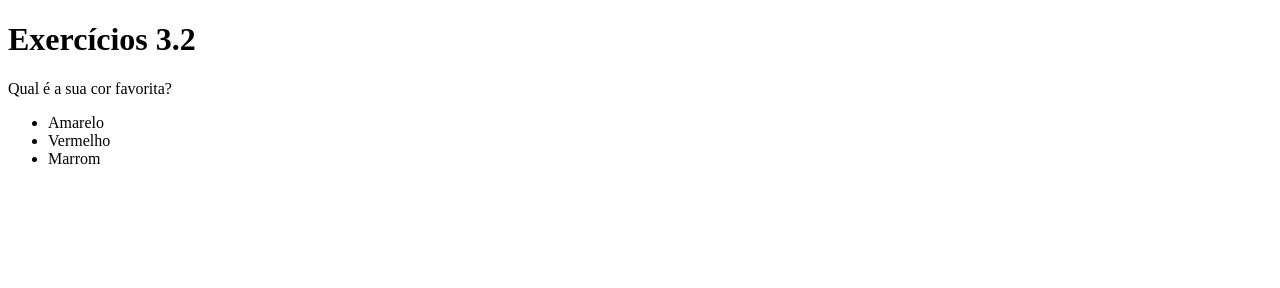
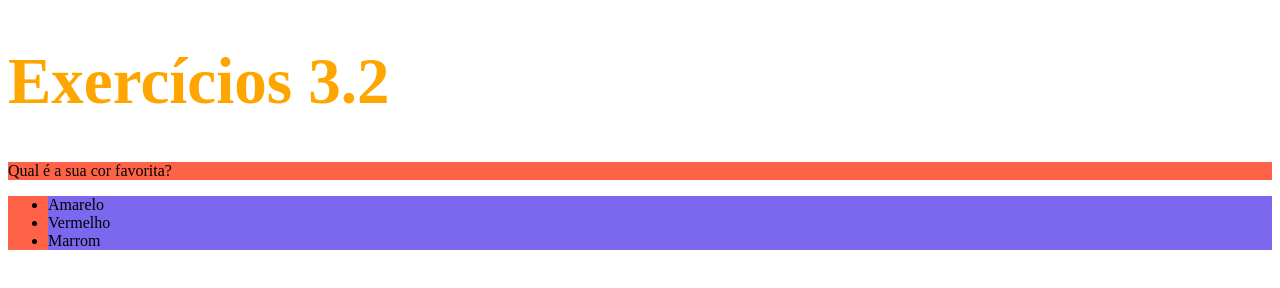
Before and after one commit to CKafer/trybe-exercises, a plain HTML site: page fundamentos/bloco-3-introducao-a-html-e-css/dia-2-html-css-primeiros-passos-em-css/index.html in a window 1280 px wide. Drawn offline with Linux system fonts and the light colour scheme.

Commit message:
- Finalizado

```diff
--- a/fundamentos/bloco-3-introducao-a-html-e-css/dia-2-html-css-primeiros-passos-em-css/index.html
+++ b/fundamentos/bloco-3-introducao-a-html-e-css/dia-2-html-css-primeiros-passos-em-css/index.html
@@ -2,16 +2,31 @@
 <html lang="pt-br">
   <head>
     <meta charset="UTF-8">
-    <title>HTML</title>
-    <style></style>
+    <title>Exercício 3.2</title>
+    <style>
+
+        h1 {
+            color: orange;
+            font-size: 65px;
+        }
+
+        #list-color {
+            background-color: rgb(123,104,238);
+        }
+
+        .list-class {
+            background-color: rgb(255,99,71);
+        }
+
+    </style>
   </head>
   <body>
     <h1>Exercícios 3.2</h1>
-    <p>Qual é a sua cor favorita?</p>
-    <ul>
-      <li>Amarelo</li>
-      <li>Vermelho</li>
-      <li>Marrom</li>
+    <p class="list-class">Qual é a sua cor favorita?</p>
+    <ul class = "list-class">
+      <li id="list-color">Amarelo</li>
+      <li id="list-color">Vermelho</li>
+      <li id="list-color">Marrom</li>
     </ul>
   </body>
 </html>
```
